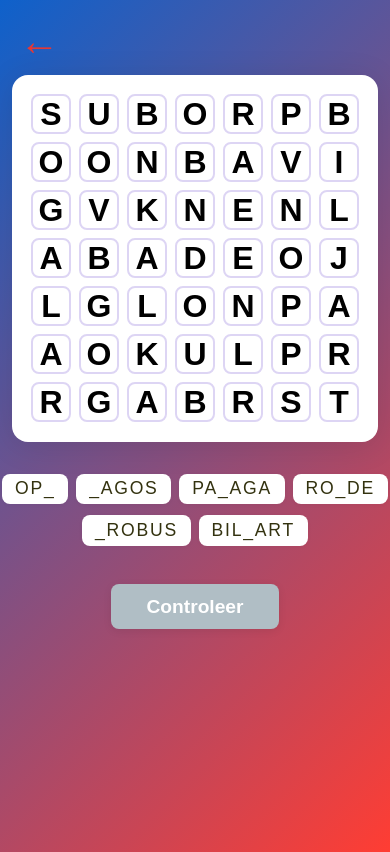
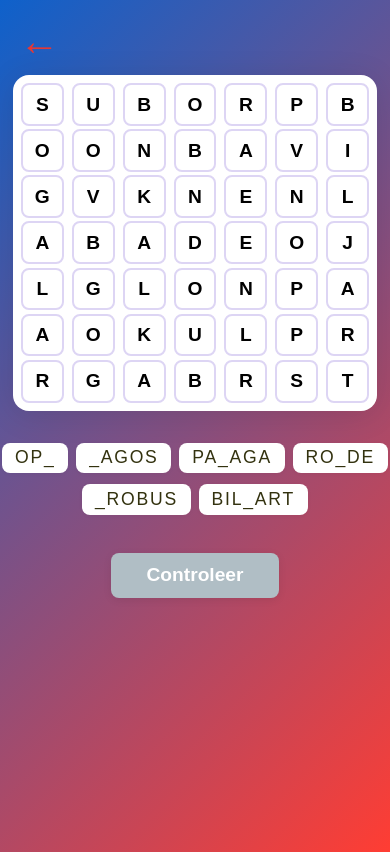
Before and after one commit to rednaw/verjaardag, a SvelteKit app: page /game1 in a window 390 px wide. Built offline with nearby package versions, Linux system fonts and the light colour scheme.

Commit message:
fit to small screen

```diff
--- a/src/routes/game1/+page.svelte
+++ b/src/routes/game1/+page.svelte
@@ -238,6 +238,9 @@
     box-shadow: 0 4px 32px rgba(0,0,0,0.1);
     margin-bottom: 1.5rem;
     margin-top: 4.2rem;
+    max-width: 100vw;
+    max-height: 80vw;
+    box-sizing: border-box;
   }
   .row {
     display: flex;
@@ -330,4 +333,20 @@
     text-decoration: line-through;
     font-weight: bold;
   }
+  @media (max-width: 500px) {
+    .grid {
+      max-width: 98vw;
+      max-height: 98vw;
+      padding: 0.5rem;
+      gap: 0.2rem;
+    }
+    .cell {
+      width: 11vw;
+      height: 11vw;
+      font-size: 1.2rem;
+      min-width: 0;
+      min-height: 0;
+      padding: 0;
+    }
+  }
 </style>
```
